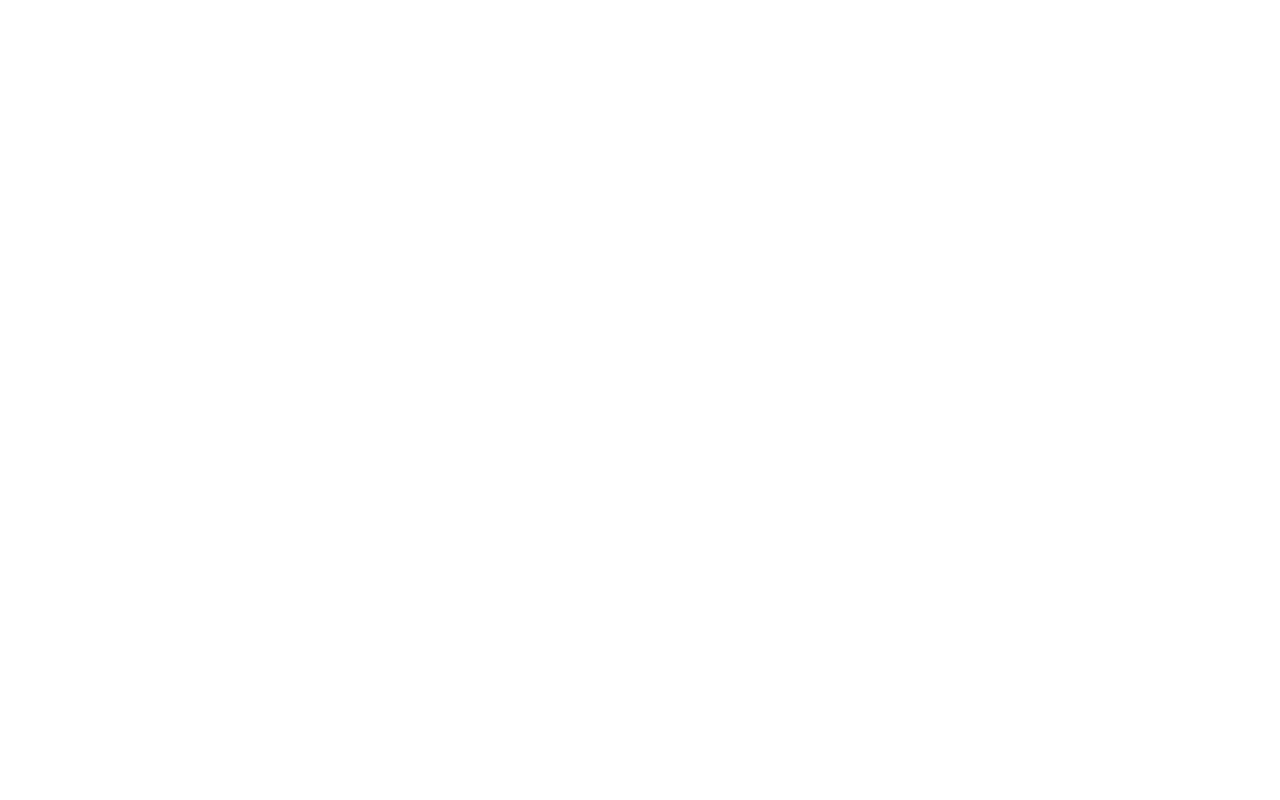
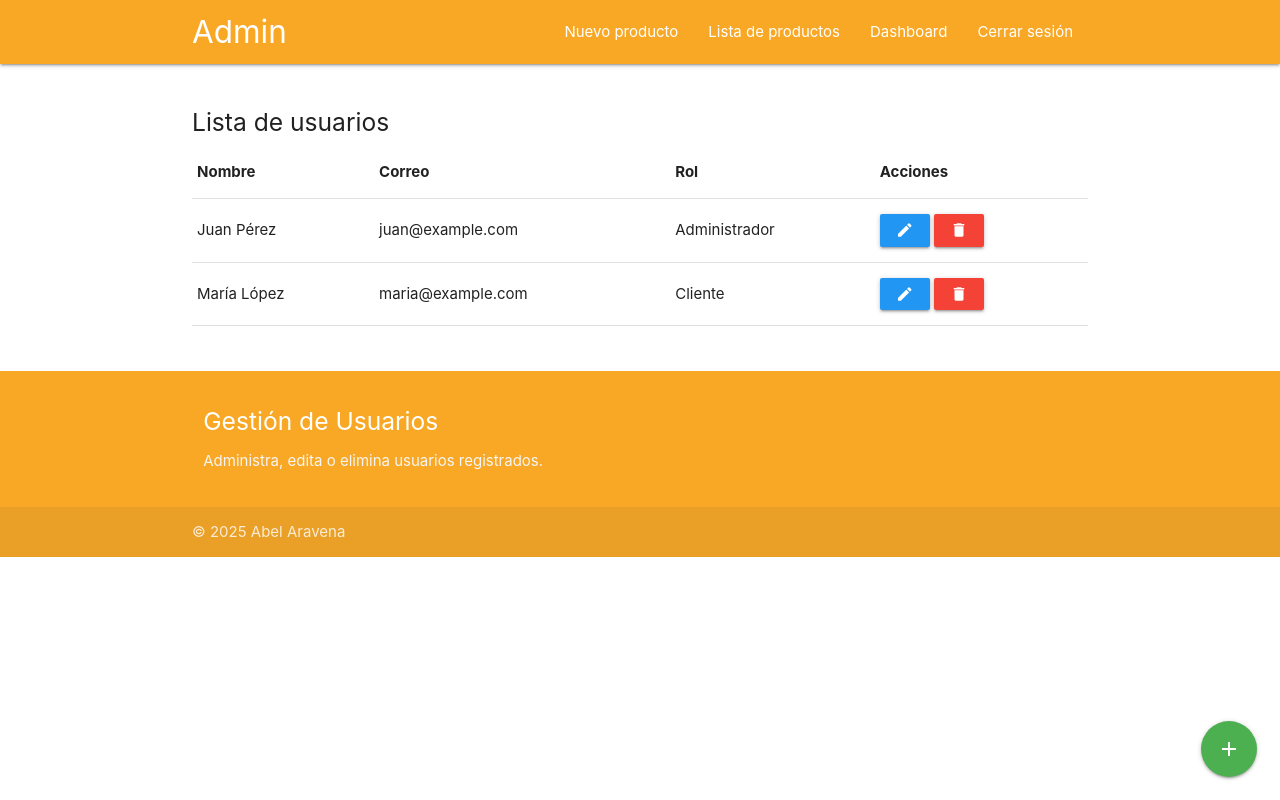
Before and after one commit to AbelolDev/evaluacion-HTML, a plain HTML site: page admin-usuarios/usuario-lista.html in a window 1280 px wide. Drawn offline with nearby package versions, Linux system fonts and the light colour scheme.

Commit message:
actualización panel admin

```diff
--- a/admin-productos/producto-lista.html
+++ b/admin-productos/producto-lista.html
@@ -1,4 +1,44 @@
-<main class="container">
+<!DOCTYPE html>
+<html lang="es">
+  <head>
+    <meta charset="UTF-8" />
+    <meta name="viewport" content="width=device-width, initial-scale=1.0" />
+    <title>Lista de Productos</title>
+    <link
+      href="https://cdnjs.cloudflare.com/ajax/libs/materialize/1.0.0/css/materialize.min.css"
+      rel="stylesheet"
+    />
+    <link
+      href="https://fonts.googleapis.com/icon?family=Material+Icons"
+      rel="stylesheet"
+    />
+    <link rel="stylesheet" href="/assets/css/style.css" />
+  </head>
+
+  <body>
+    <nav class="yellow darken-3">
+      <div class="nav-wrapper container">
+        <a href="../admin.html" class="brand-logo">Admin</a>
+        <a href="#" data-target="mobile-demo" class="sidenav-trigger">
+          <i class="material-icons">menu</i>
+        </a>
+        <ul class="right hide-on-med-and-down">
+          <li><a href="producto-nuevo.html">Nuevo producto</a></li>
+          <li><a href="producto-lista.html">Lista de productos</a></li>
+          <li><a href="/admin_panel.html">Dashboard</a></li>
+          <li><a href="/index.html">Cerrar sesión</a></li>
+        </ul>
+      </div>
+    </nav>
+
+    <ul class="sidenav" id="mobile-demo">
+      <li><a href="producto-nuevo.html">Nuevo producto</a></li>
+      <li><a href="producto-lista.html">Lista de productos</a></li>
+      <li><a href="/admin_panel.html">Dashboard</a></li>
+      <li><a href="/index.html">Cerrar sesión</a></li>
+    </ul>
+
+    <main class="container my-5">
       <h5>Lista de productos</h5>
       <table class="highlight responsive-table">
         <thead>
@@ -13,10 +53,64 @@
             <td>Producto demo</td>
             <td>$5000</td>
             <td>
-          <a href="producto-editar.html" class="btn-small blue"><i class="material-icons">edit</i></a>
-          <a href="#!" class="btn-small red"><i class="material-icons">delete</i></a>
+              <a href="producto-editar.html?id=1" class="btn-small blue">
+                <i class="material-icons">edit</i>
+              </a>
+              <a href="#!" class="btn-small red">
+                <i class="material-icons">delete</i>
+              </a>
+            </td>
+          </tr>
+          <tr>
+            <td>Producto ejemplo</td>
+            <td>$8500</td>
+            <td>
+              <a href="producto-editar.html?id=2" class="btn-small blue">
+                <i class="material-icons">edit</i>
+              </a>
+              <a href="#!" class="btn-small red">
+                <i class="material-icons">delete</i>
+              </a>
             </td>
           </tr>
         </tbody>
       </table>
+
+      <div class="fixed-action-btn">
+        <a
+          href="producto-nuevo.html"
+          class="btn-floating btn-large green tooltipped"
+          data-tooltip="Agregar producto"
+        >
+          <i class="material-icons">add</i>
+        </a>
+      </div>
     </main>
+
+    <footer class="page-footer yellow darken-3">
+      <div class="container">
+        <div class="row">
+          <div class="col s12">
+            <h5 class="white-text">Gestión de Productos</h5>
+            <p class="grey-text text-lighten-4">
+              Administra, edita o elimina los productos disponibles.
+            </p>
+          </div>
+        </div>
+      </div>
+      <div class="footer-copyright">
+        <div class="container">© 2025 Abel Aravena</div>
+      </div>
+    </footer>
+
+    <script src="https://cdnjs.cloudflare.com/ajax/libs/materialize/1.0.0/js/materialize.min.js"></script>
+    <script>
+      document.addEventListener("DOMContentLoaded", function () {
+        var elems = document.querySelectorAll(".sidenav");
+        M.Sidenav.init(elems);
+        var tooltips = document.querySelectorAll(".tooltipped");
+        M.Tooltip.init(tooltips);
+      });
+    </script>
+  </body>
+</html>
--- a/admin-usuarios/usuario-lista.html
+++ b/admin-usuarios/usuario-lista.html
@@ -0,0 +1,110 @@
+<!DOCTYPE html>
+<html lang="es">
+
+<head>
+  <meta charset="UTF-8">
+  <meta name="viewport" content="width=device-width, initial-scale=1.0">
+  <title>Lista de Usuarios</title>
+  <link href="https://cdnjs.cloudflare.com/ajax/libs/materialize/1.0.0/css/materialize.min.css" rel="stylesheet">
+  <link href="https://fonts.googleapis.com/icon?family=Material+Icons" rel="stylesheet">
+  <link rel="stylesheet" href="/assets/css/style.css">
+</head>
+
+<body>
+  <nav class="yellow darken-3">
+      <div class="nav-wrapper container">
+        <a href="../admin.html" class="brand-logo">Admin</a>
+        <a href="#" data-target="mobile-demo" class="sidenav-trigger">
+          <i class="material-icons">menu</i>
+        </a>
+        <ul class="right hide-on-med-and-down">
+          <li><a href="producto-nuevo.html">Nuevo producto</a></li>
+          <li><a href="producto-lista.html">Lista de productos</a></li>
+          <li><a href="/admin_panel.html">Dashboard</a></li>
+          <li><a href="/index.html">Cerrar sesión</a></li>
+        </ul>
+      </div>
+    </nav>
+
+    <ul class="sidenav" id="mobile-demo">
+      <li><a href="producto-nuevo.html">Nuevo producto</a></li>
+      <li><a href="producto-lista.html">Lista de productos</a></li>
+      <li><a href="/admin_panel.html">Dashboard</a></li>
+      <li><a href="/index.html">Cerrar sesión</a></li>
+    </ul>
+
+
+  <main class="container my-5">
+    <h5>Lista de usuarios</h5>
+    <table class="highlight responsive-table">
+      <thead>
+        <tr>
+          <th>Nombre</th>
+          <th>Correo</th>
+          <th>Rol</th>
+          <th>Acciones</th>
+        </tr>
+      </thead>
+      <tbody>
+        <tr>
+          <td>Juan Pérez</td>
+          <td>juan@example.com</td>
+          <td>Administrador</td>
+          <td>
+            <a href="usuario-editar.html?id=1" class="btn-small blue">
+              <i class="material-icons">edit</i>
+            </a>
+            <a href="#!" class="btn-small red">
+              <i class="material-icons">delete</i>
+            </a>
+          </td>
+        </tr>
+        <tr>
+          <td>María López</td>
+          <td>maria@example.com</td>
+          <td>Cliente</td>
+          <td>
+            <a href="usuario-editar.html?id=2" class="btn-small blue">
+              <i class="material-icons">edit</i>
+            </a>
+            <a href="#!" class="btn-small red">
+              <i class="material-icons">delete</i>
+            </a>
+          </td>
+        </tr>
+      </tbody>
+    </table>
+
+    <div class="fixed-action-btn">
+      <a href="usuario-nuevo.html" class="btn-floating btn-large green tooltipped" data-tooltip="Agregar usuario">
+        <i class="material-icons">add</i>
+      </a>
+    </div>
+  </main>
+
+  <footer class="page-footer yellow darken-3">
+    <div class="container">
+      <div class="row">
+        <div class="col s12">
+          <h5 class="white-text">Gestión de Usuarios</h5>
+          <p class="grey-text text-lighten-4">Administra, edita o elimina usuarios registrados.</p>
+        </div>
+      </div>
+    </div>
+    <div class="footer-copyright">
+      <div class="container">© 2025 Abel Aravena</div>
+    </div>
+  </footer>
+
+  <script src="https://cdnjs.cloudflare.com/ajax/libs/materialize/1.0.0/js/materialize.min.js"></script>
+  <script>
+    document.addEventListener("DOMContentLoaded", function () {
+      var elems = document.querySelectorAll(".sidenav");
+      M.Sidenav.init(elems);
+      var tooltips = document.querySelectorAll(".tooltipped");
+      M.Tooltip.init(tooltips);
+    });
+  </script>
+</body>
+
+</html>
```
Also changed, not shown: admin_panel.html (+39 -7 lines). Lines whose indentation alone changed are shown as unchanged.
